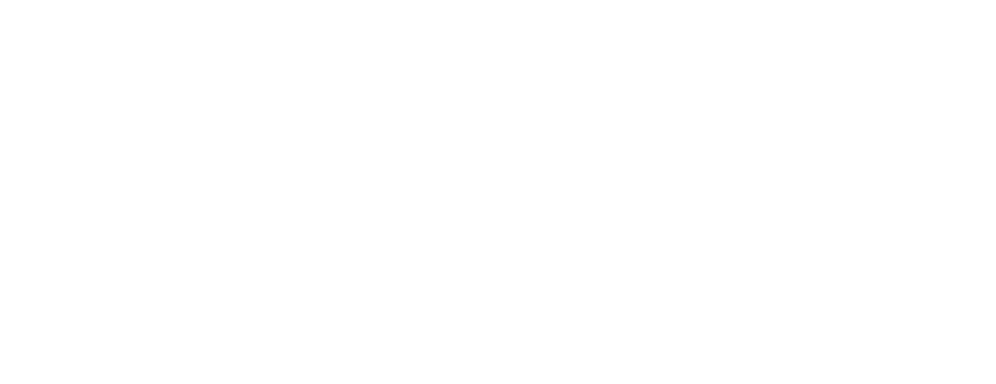
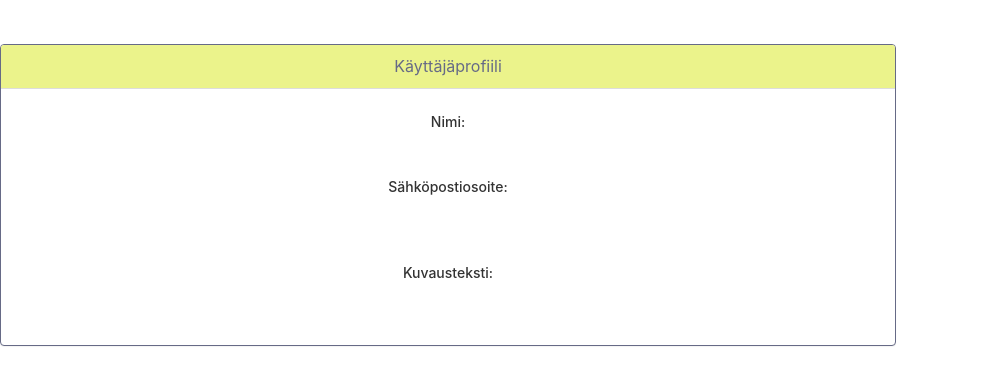
Before and after one commit to ainokainen/papukaija-front, a React (Create React App) app: page /profiili in a window 1280 px wide. Shown: the part 228-612 px from the top of the page, without its empty margins (0-996 px from the left). Built offline with nearby package versions, Linux system fonts and the light colour scheme; no server answers.

Commit message:
lisää muotoiluja

```diff
--- a/src/components/Navigation.css
+++ b/src/components/Navigation.css
@@ -32,7 +32,7 @@
 
 .panel{
     background-color: white;
-    text-align: left;
+    text-align: center;
     border-style: solid;
     border-color: #666A86;
     border-width: thin;
--- a/src/components/Profiili.js
+++ b/src/components/Profiili.js
@@ -1,18 +1,30 @@
 import React, { Component } from 'react';
+import {Image, Media,Nav,NavItem,NavDropdown,MenuItem, Panel} from "react-bootstrap";
+
 
 class Profiili extends Component {
     render() {
 
         return (
 
-            <div>
-                {this.props.profiili.kayttaja.Etunimi}<br/>
-                {this.props.profiili.kayttaja.Sukunimi}<br/>
-                {this.props.profiili.kayttaja.Email}<br/>
-                {this.props.profiili.kayttaja.Kuvaus}<br/>
-                {this.props.profiili.kayttaja.Kuva}<br/>
-                {this.props.profiili.kayttaja.Viikkotavoite}<br/>
+            <div className = 'panelwidth'>
 
+                <Panel id="omapanel">
+                    <Panel.Heading className="">
+                       <Panel.Title > Käyttäjäprofiili </Panel.Title>
+                        </Panel.Heading>
+                            <Panel.Body>
+                            <h5> Nimi: </h5> {this.props.profiili.kayttaja.Etunimi} {this.props.profiili.kayttaja.Sukunimi}
+                            </Panel.Body>
+                            <Panel.Body>
+                            <h5>Sähköpostiosoite: </h5>{this.props.profiili.kayttaja.Email}<br/>
+                            </Panel.Body>
+                            <Panel.Body>
+                            <h5>Kuvausteksti: </h5>{this.props.profiili.kayttaja.Kuvaus}<br/>
+                            </Panel.Body>
+                            {this.props.profiili.kayttaja.Kuva}<br/>
+
+                    </Panel>
 
             </div>
         );
--- a/src/components/Tehtava.js
+++ b/src/components/Tehtava.js
@@ -4,8 +4,10 @@
     render() {
         return (
             <div>
-               Tehtävän nimi:<br/> {this.props.tehtava.Nimi}<br/>
-                Kuvaus: <br/> {this.props.tehtava.Kuvaus}<br/><br/>
+               <h5>Tehtävä:</h5>
+               {this.props.tehtava.Nimi}<br/><br/>
+               <h5>Kuvaus: </h5>
+               {this.props.tehtava.Kuvaus}<br/>
                 {/* Tehty: {(this.props.tehtava.Tehty).toString()}<br/> */}
                 {/* {this.props.tehtava.pisteet}<br/>
                 {this.props.tehtava.kuva}<br/>
```
